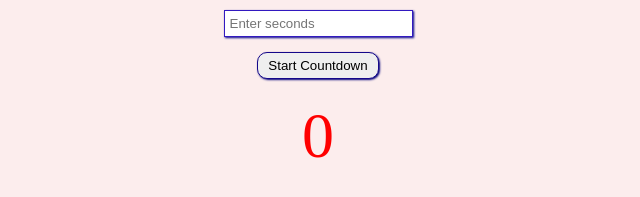
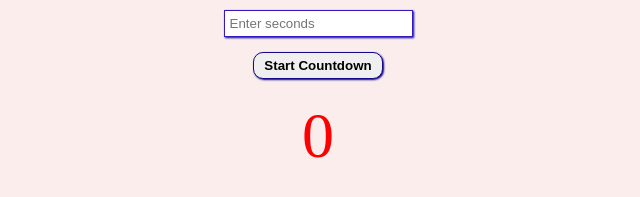
Before and after one commit to accolade99/CountdownTimer, a plain HTML site: page index.html in a window 1280 px wide. Shown: the part 237-434 px from the top of the page, 322-962 px from the left. Drawn offline with Linux system fonts and the light colour scheme.

Commit message:
Update index.html

```diff
--- a/index.html
+++ b/index.html
@@ -18,7 +18,7 @@
         }
         #startBtn{
             margin-top: 15px; border: 1px solid rgb(21, 8, 138); border-radius: 10px;
-            box-shadow: 1px 1px 2px rgb(2, 2, 122); padding: 5px 10px;
+            box-shadow: 1px 1px 2px rgb(2, 2, 122); padding: 5px 10px; font-weight: bold;
         }
         #timeInput{
             border: 1px solid rgb(50, 25, 192); box-shadow: 1px 1px 2px rgb(2, 2, 138); padding: 5px;
```
